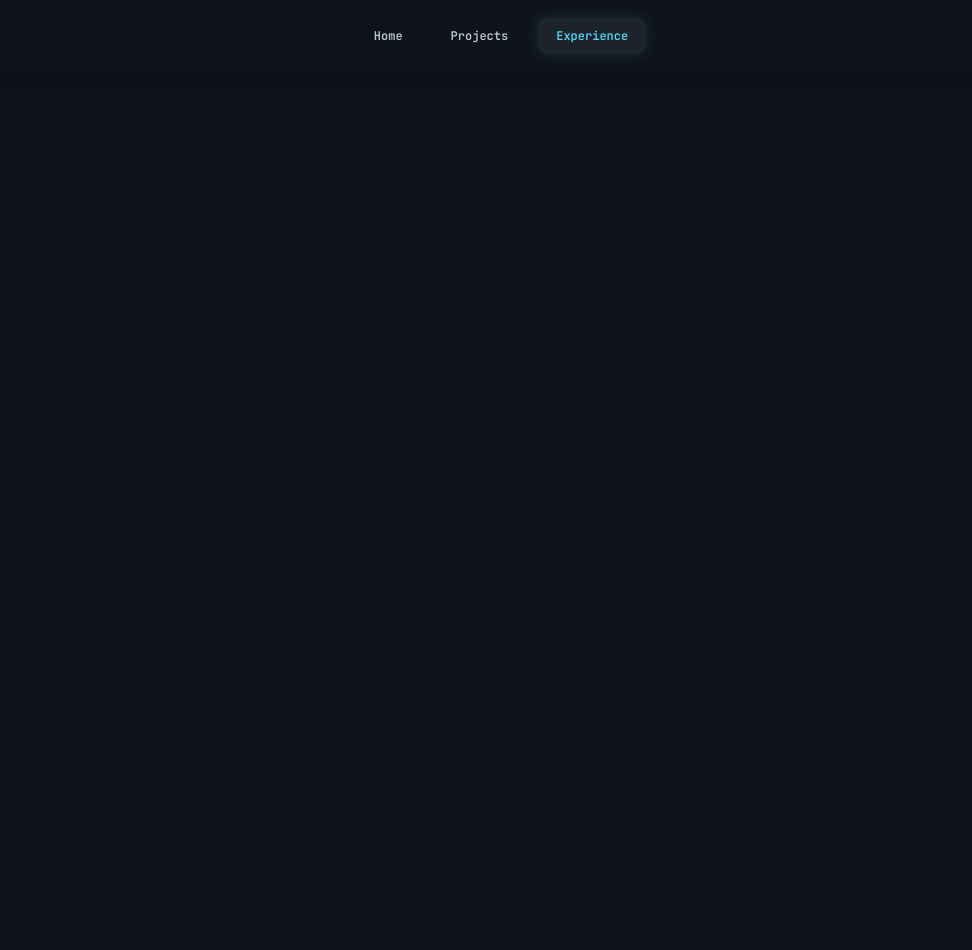
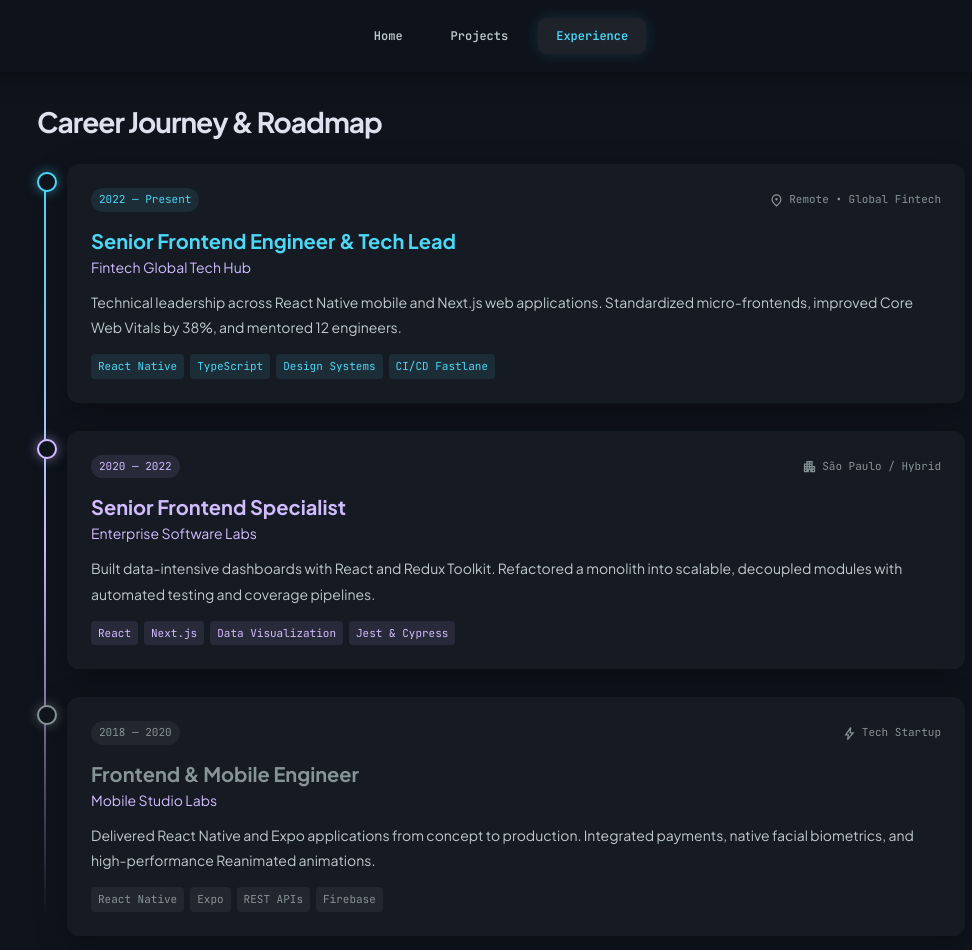
Before and after one commit to hiagoLF/portifolio-hiago-leao, a Next.js app: page /experience in a window 1280 px wide. Shown: the top 950 px of the page, without its empty margins (139-1111 px from the left). Before the commit the page ends 800 px from the top, so only its background shows below. Built offline with nearby package versions, Linux system fonts and the light colour scheme.

Commit message:
feat: experience page

```diff
--- a/src/screens/home/components/career-timeline/index.tsx
+++ b/src/components/career-timeline/index.tsx
@@ -1,7 +1,7 @@
 import { career } from "@/constants/career";
 import TechnologyTags from "@/components/technology-tags";
 import type { AccentStyle } from "@/types/portfolio";
-import styles from "@/screens/home/components/career-timeline/styles.module.css";
+import styles from "@/components/career-timeline/styles.module.css";
 
 export default function CareerTimeline() {
 	return (
--- a/src/screens/experience/index.tsx
+++ b/src/screens/experience/index.tsx
@@ -1,5 +1,13 @@
+import CareerTimeline from "@/components/career-timeline";
 import styles from "@/screens/experience/styles.module.css";
 
 export default function ExperienceScreen() {
-	return <main className={styles.screen} aria-label="Experience" />;
+	return (
+		<main id="main-content" className={styles.screen} aria-labelledby="career-title">
+			<h1 id="career-title" className={styles.title}>
+				Career Journey & Roadmap
+			</h1>
+			<CareerTimeline />
+		</main>
+	);
 }
--- a/src/screens/experience/styles.module.css
+++ b/src/screens/experience/styles.module.css
@@ -1,3 +1,24 @@
 .screen {
+	position: relative;
+	z-index: 1;
+	width: min(100%, 1024px);
 	min-height: calc(100dvh - 72px);
+	margin: 0 auto;
+	padding: 32px 48px 48px;
+	display: flex;
+	flex-direction: column;
+	gap: 24px;
 }
+.title {
+	font-size: 28px;
+	line-height: 1.3;
+	letter-spacing: -0.035em;
+}
+@media (max-width: 600px) {
+	.screen {
+		padding: 24px 20px 36px;
+	}
+	.title {
+		font-size: 27px;
+	}
+}
--- a/src/screens/home/index.tsx
+++ b/src/screens/home/index.tsx
@@ -7,7 +7,7 @@ import { designImages } from "@/constants/design-images";
 import { featuredProjects } from "@/constants/projects";
 import { socialLinks } from "@/constants/social-links";
 import CoreTechnologies from "@/screens/home/components/core-technologies";
-import CareerTimeline from "@/screens/home/components/career-timeline";
+import CareerTimeline from "@/components/career-timeline";
 import styles from "@/screens/home/styles.module.css";
 
 export default function HomeScreen() {
```
Also changed, not shown: src/components/career-timeline/styles.module.css (renamed from src/screens/home/components/career-timeline/styles.module.css).
